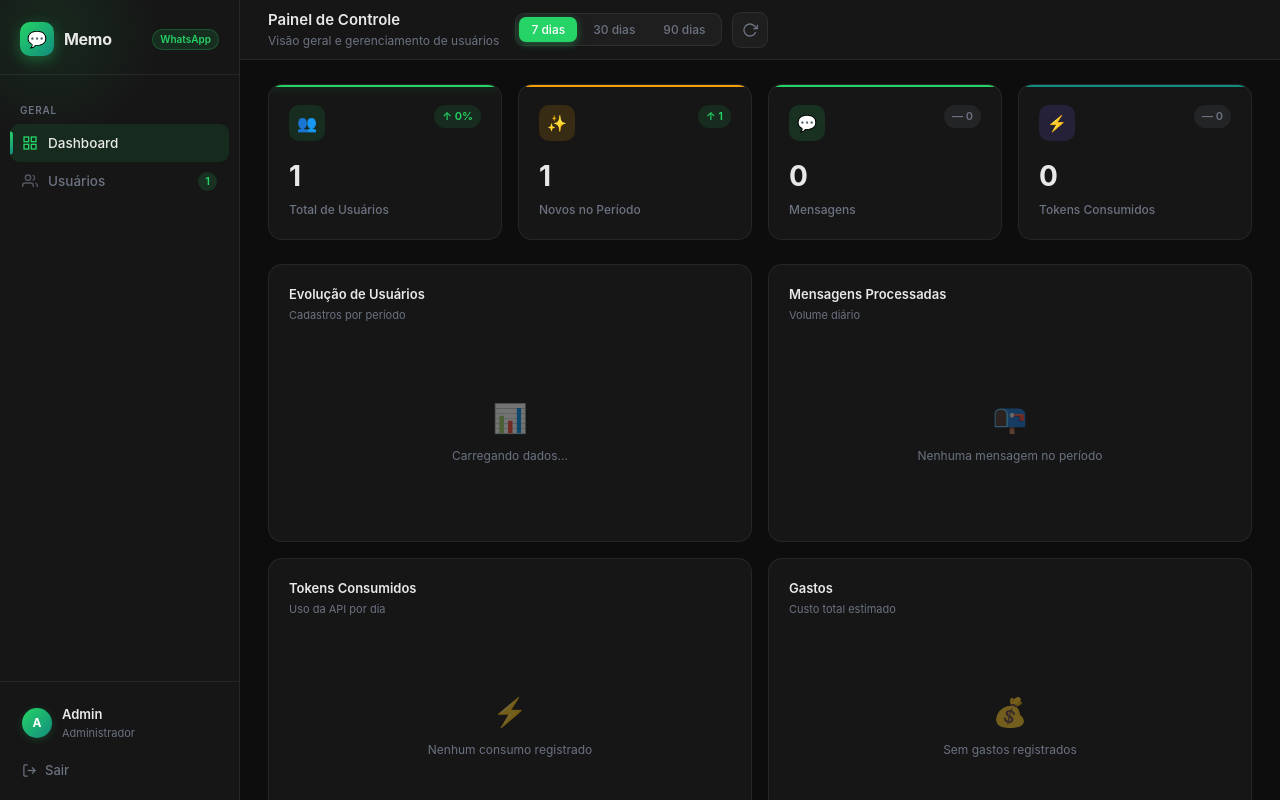
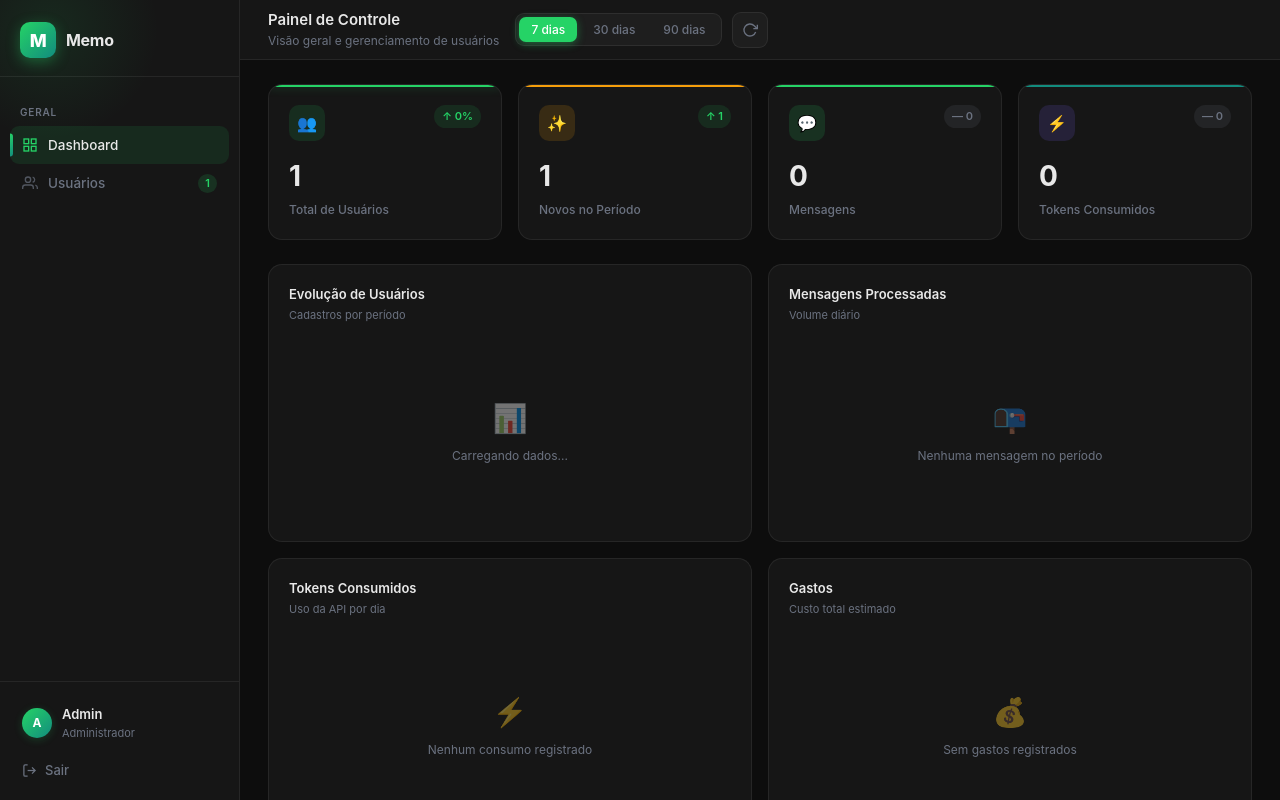
Before and after one commit to bariony/memo, a website: page admin/index.html in a window 1280 px wide. Drawn offline with nearby package versions, Linux system fonts and the light colour scheme.

Commit message:
fix: correct phone validation and improve logo design with elegant M typography

```diff
--- a/admin/app.js
+++ b/admin/app.js
@@ -410,11 +410,13 @@ function isValidPhone(value) {
   const phone = value.replace(/\D/g, '');
   if (phone.length !== 11) return false;
 
-  const firstDigit = phone[0];
-  const secondDigit = phone[1];
+  // DDD deve ser 11-99
+  const ddd = parseInt(phone.substring(0, 2));
+  if (ddd < 11 || ddd > 99) return false;
 
-  if (firstDigit !== '1' && firstDigit !== '2') return false;
-  if (secondDigit === '0' || secondDigit === '1') return false;
+  // Terceiro dígito deve ser 9 para celular
+  const firstDigitAfterDDD = phone[2];
+  if (firstDigitAfterDDD !== '9') return false;
 
   return true;
 }
--- a/admin/index.html
+++ b/admin/index.html
@@ -14,9 +14,8 @@
   <!-- ── SIDEBAR ── -->
   <aside class="sidebar">
     <div class="logo">
-      <div class="logo-icon">💬</div>
+      <div class="logo-icon">M</div>
       <span class="logo-text">Memo</span>
-      <span class="logo-badge">WhatsApp</span>
     </div>
 
     <nav class="nav">
--- a/admin/styles.css
+++ b/admin/styles.css
@@ -120,16 +120,19 @@ html, body {
 }
 
 .logo-icon {
-  width: 34px;
-  height: 34px;
+  width: 36px;
+  height: 36px;
   border-radius: 10px;
   background: var(--grad);
   display: flex;
   align-items: center;
   justify-content: center;
-  font-size: 16px;
+  font-size: 18px;
+  font-weight: 800;
+  color: #fff;
   flex-shrink: 0;
   box-shadow: 0 4px 14px rgba(37, 211, 102, 0.35);
+  letter-spacing: -0.5px;
 }
 
 .logo-text {
@@ -139,14 +142,7 @@ html, body {
 }
 
 .logo-badge {
-  margin-left: auto;
-  font-size: 10px;
-  font-weight: 600;
-  padding: 2px 7px;
-  border-radius: 20px;
-  background: rgba(37, 211, 102, 0.12);
-  color: var(--accent);
-  border: 1px solid rgba(37, 211, 102, 0.25);
+  display: none;
 }
 
 .nav {
```
